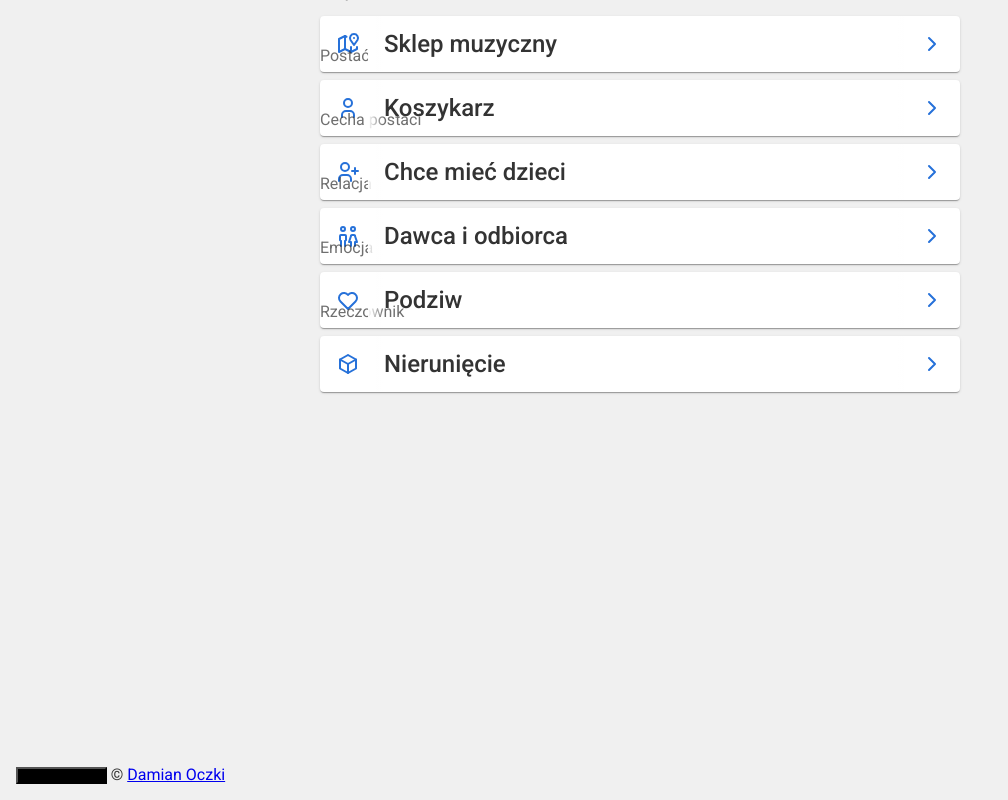
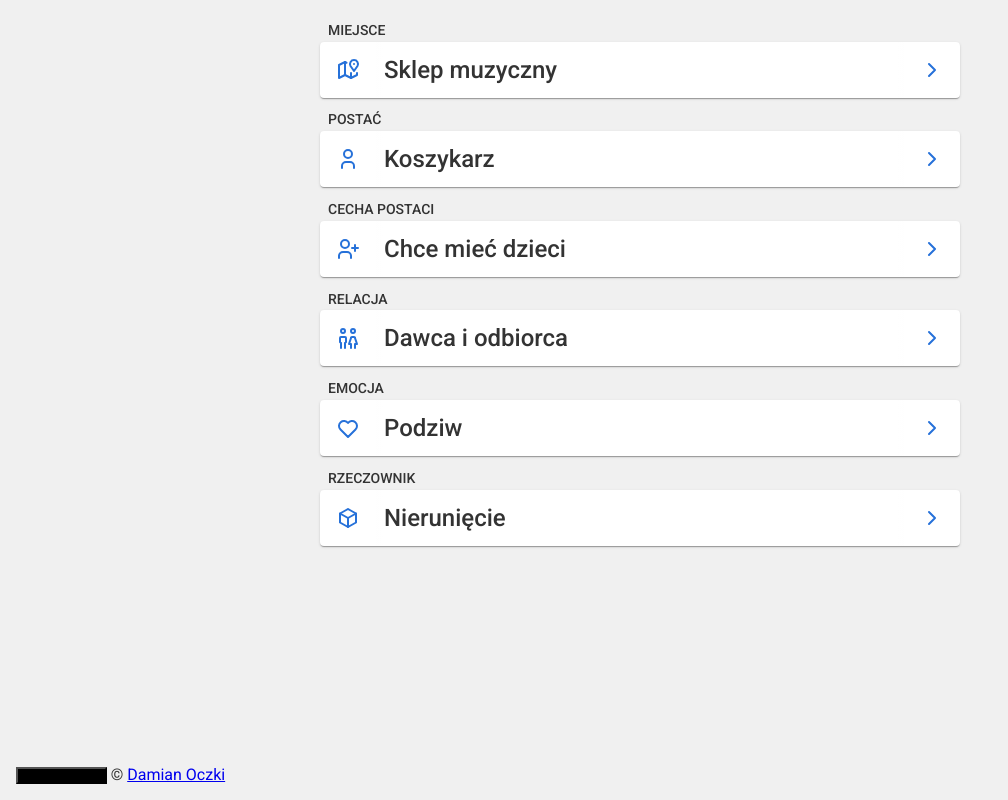
Before and after one commit to oczki/inspiracje, a PHP site: page / in a window 1280 px wide. Shown: the whole page, without its empty margins (0-1008 px from the left). Run offline with PHP 8.4, Linux system fonts and the light colour scheme.

Commit message:
added card headers in default and compact variants

```diff
--- a/css/style.css
+++ b/css/style.css
@@ -25,6 +25,9 @@
   --card-icon-color: var(--color-accent);
   --swiper-navigation-color: var(--color-accent);
   --swiper-navigation-background-color: var(--color-accent-lighter);
+
+  --top-margin-between-cards-default: 1.6rem;
+  --top-margin-between-cards-small: 0;
 }
 
 *, *::before, *::after {
@@ -45,6 +48,9 @@ body {
 }
 
 body {
+  --top-margin-between-cards: var(--top-margin-between-cards-default);
+  --card-header-display: block;
+
   margin: 0;
   font-family: 'Roboto', sans-serif;
   font-size: 12pt;
@@ -54,6 +60,11 @@ body {
   flex-direction: column;
   justify-content: space-between;
   padding: 1rem;
+}
+
+body.compact {
+  --top-margin-between-cards: var(--top-margin-between-cards-small);
+  --card-header-display: none;
 }
 
 main {
@@ -70,6 +81,7 @@ main {
   box-shadow: var(--card-shadow);
   border-radius: 0.25rem;
   background-color: var(--card-background-color);
+  margin-top: var(--top-margin-between-cards);
   margin-bottom: 0.5rem;
   padding: var(--card-padding);
   display: grid;
@@ -77,13 +89,11 @@ main {
   grid-template-areas: 'nav-prev swiper-container nav-next';
 }
 
-
 /* Contains the wrapper created by Swiper */
-.swiper-my-container {
+.swiper-outer-container {
   grid-area: swiper-container;
   overflow: hidden;
   margin: calc(-1 * var(--card-padding)) 0;
-  position: relative;
 }
 
 /* Element created by Swiper */
@@ -117,11 +127,13 @@ main {
 }
 
 .header-container {
-  grid-area: header;
-  opacity: 0.7;
   position: absolute;
-  top: -2rem;
-
+  left: var(--card-padding);
+  bottom: calc(100% + 0.3rem);
+  font-size: 0.875rem;
+  font-weight: 500;
+  text-transform: uppercase;
+  display: var(--card-header-display);
 }
 
 .navigation-button-prev {
--- a/js/core.js
+++ b/js/core.js
@@ -249,7 +249,7 @@ function addSectionHeader(parentElement, container) {
 function addSection(container) {
   const section = Creator.createElementWithClassAndId('section', 'word-section', sectionId(container.type));
 
-  const mySwiperContainer = Creator.createElementWithClass('div', 'swiper-my-container');
+  const mySwiperContainer = Creator.createElementWithClass('div', 'swiper-outer-container');
   const swiperScriptsContainer = Creator.createElementWithClass('div', 'swiper-container');
   addSwiperWrapper(swiperScriptsContainer);
   mySwiperContainer.appendChild(swiperScriptsContainer);
```
